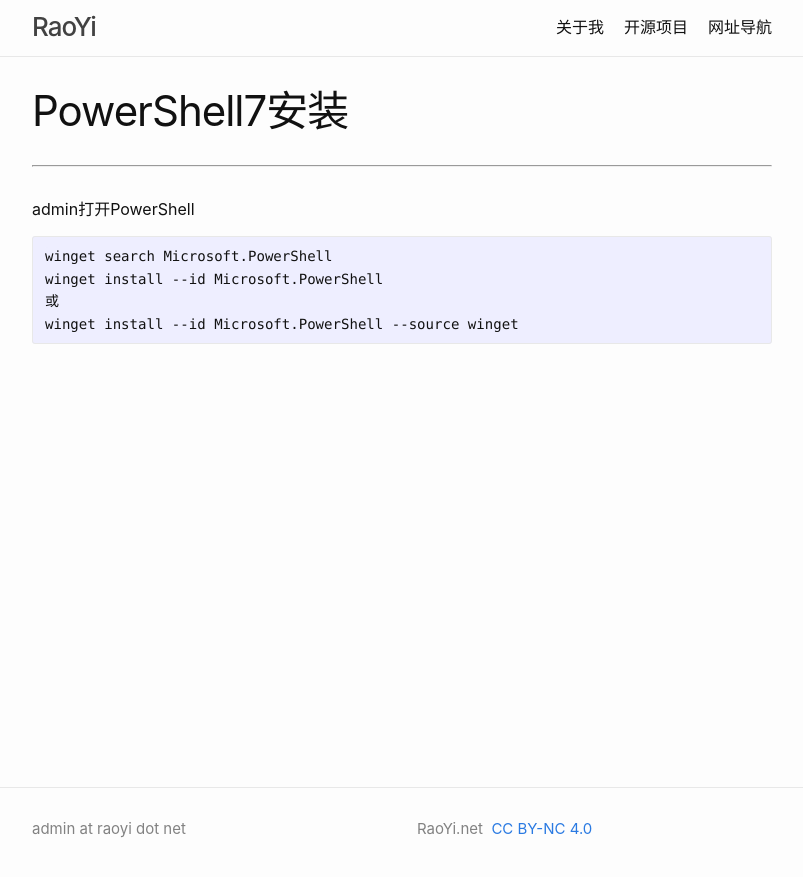
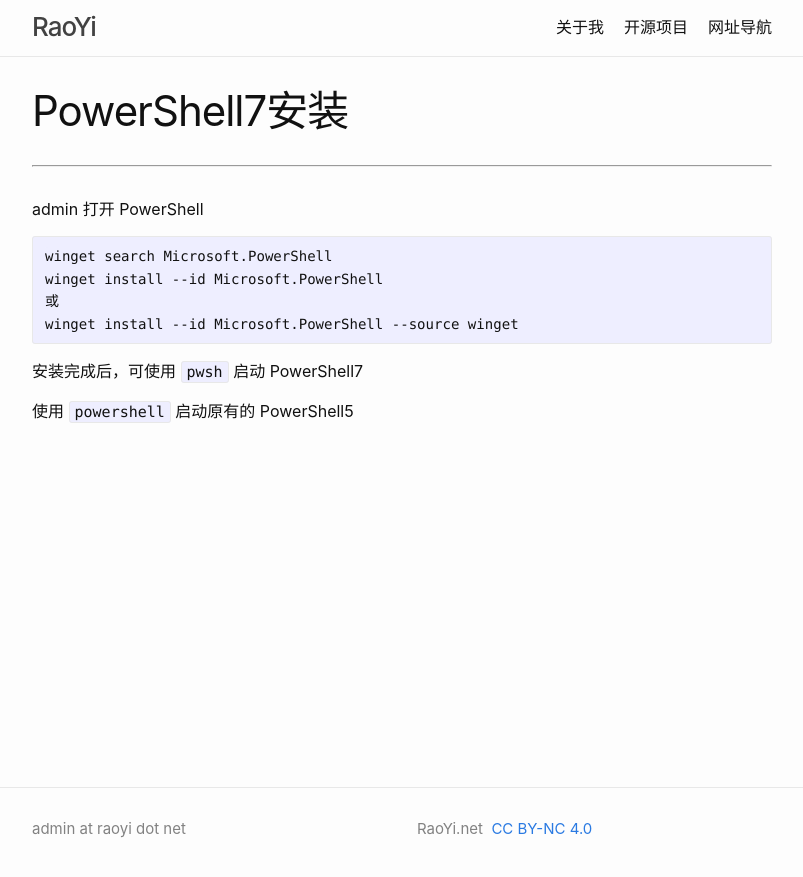
Before and after one commit to raoyi/raoyi.github.io, a Jekyll site: the page built from _posts/2024-12-20-ps7_install.md, in a window 1280 px wide. Shown: the top 877 px of the page, without its empty margins (238-1041 px from the left). Built offline with Jekyll 4.4.1, drawn with Linux system fonts in a browser that asks for light colours.

Commit message:
update _posts/2024-12-20-ps7_install.md.
Signed-off-by: 一毛 <prcraoyi@qq.com>

````diff
--- a/_posts/2024-12-20-ps7_install.md
+++ b/_posts/2024-12-20-ps7_install.md
@@ -5,7 +5,7 @@
 tags:   Windows PowerShell
 ---
 
-admin打开PowerShell
+admin 打开 PowerShell
 
 ```
 winget search Microsoft.PowerShell
@@ -13,3 +13,7 @@
 或
 winget install --id Microsoft.PowerShell --source winget
 ```
+
+安装完成后，可使用 `pwsh` 启动 PowerShell7
+
+使用 `powershell` 启动原有的 PowerShell5
````
